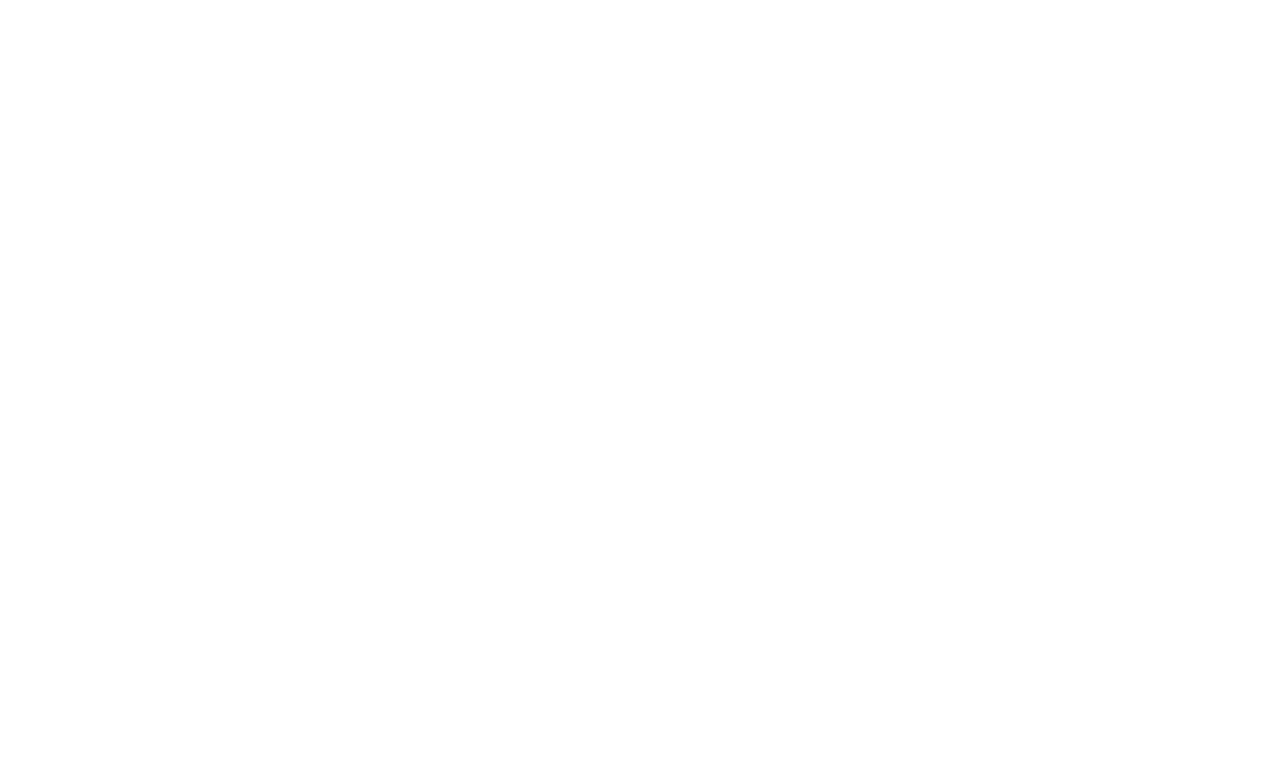
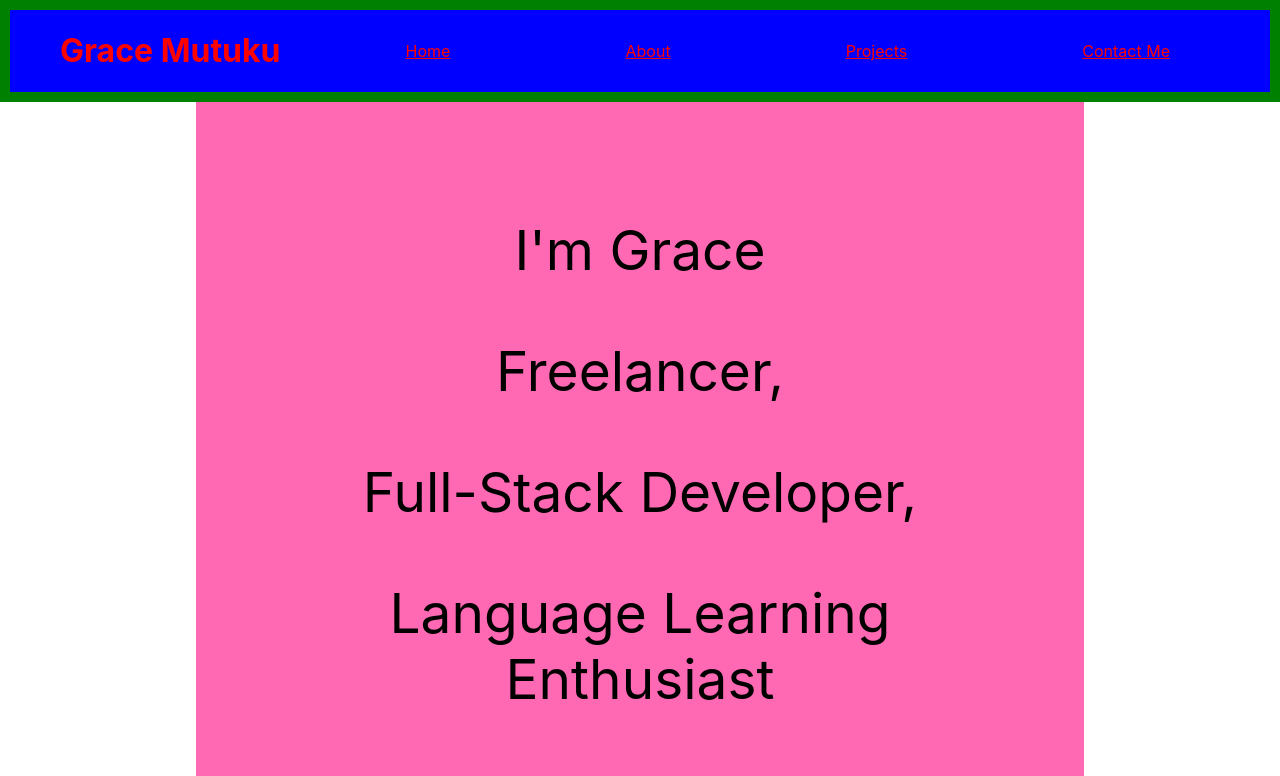
Before and after one commit to mu2ku/portfolio, a React (Create React App) app: page / in a window 1280 px wide. Shown: the top 776 px of the page. Built offline with nearby package versions, Linux system fonts and the light colour scheme.

Commit message:
commit initial home page

```diff
--- a/public/index.html
+++ b/public/index.html
@@ -3,6 +3,7 @@
   <head>
     <meta charset="utf-8" />
     <link rel="icon" href="%PUBLIC_URL%/favicon.ico" />
+    <link href="index.css" rel="stylesheet">
     <meta name="viewport" content="width=device-width, initial-scale=1" />
     <meta name="theme-color" content="#000000" />
     <meta
--- a/src/components/NavBar/NavBar.jsx
+++ b/src/components/NavBar/NavBar.jsx
@@ -1,9 +1,20 @@
 import React from "react";
+import { Link } from 'react-router-dom'
+import styles from '../NavBar/NavBar.module.css'
 
 const NavBar = (props) => {
 
   return (
       <>
+      <div className="styles.navbar-container">
+        <div className={styles.navbar}>
+          <h1>Grace Mutuku</h1>
+          <Link className={styles.navbar_items} to="/">Home</Link>
+          <Link className={styles.navbar_items} to="/about">About</Link>
+          <Link className={styles.navbar_items} to="/projects">Projects</Link>
+          <Link className={styles.navbar_items} to="/contact">Contact Me</Link>
+        </div>
+      </div>
       </>
   );
 };
--- /dev/null
+++ b/src/components/NavBar/NavBar.module.css
@@ -0,0 +1,13 @@
+.navbar, .navbar_items {
+  color: red;
+  background-color: blue;
+  display: flex;
+  flex-wrap: wrap row ;
+  align-items: center;
+  justify-content: space-between;
+  padding: 0 50px;
+}
+
+.navbar {
+  border: 10px solid green;
+}
--- a/src/pages/App/App.jsx
+++ b/src/pages/App/App.jsx
@@ -1,5 +1,7 @@
 import React, {useState} from 'react'
+import { Routes, Route } from 'react-router-dom'
 import NavBar from '../../components/NavBar/NavBar'
+import Home from '../Home/Home'
 
 
 const App = () => {
@@ -8,6 +10,9 @@ const App = () => {
 return(
   <>
     <NavBar />
+    <Routes>
+      <Route path='/' element={<Home />} />
+    </Routes>
   </>
 );
 }
--- /dev/null
+++ b/src/pages/Home/Home.jsx
@@ -0,0 +1,18 @@
+import React from "react";
+import styles from '../Home/Home.module.css'
+
+const Home = () => {
+  return (
+    <>
+      <div className={styles.intro}>
+        <p>I'm Grace</p>
+        <p>Freelancer,</p>
+        <p>Full-Stack Developer,</p>
+        <p>Language Learning Enthusiast</p>
+        <p>Check out my projects here or contact me here</p>
+      </div>
+    </>
+  );
+}
+
+export default Home;
--- /dev/null
+++ b/src/pages/Home/Home.module.css
@@ -0,0 +1,18 @@
+.headshot {
+  border-radius: 50%;
+  width: 15%;
+  height: 15%;
+}
+
+p {
+  font-size: 55px;
+}
+
+.intro {
+  margin:auto;
+  width: 60%;
+  height: 60%;
+  text-align: center;
+  background-color: hotpink;
+  padding: 60px;
+}
```
Also changed, not shown: public/index.css (added, +7 -0 lines), public/images/headshot.jpeg (added), src/components/Footer/Footer.jsx (added), src/components/Footer/Footer.module.css (added).
